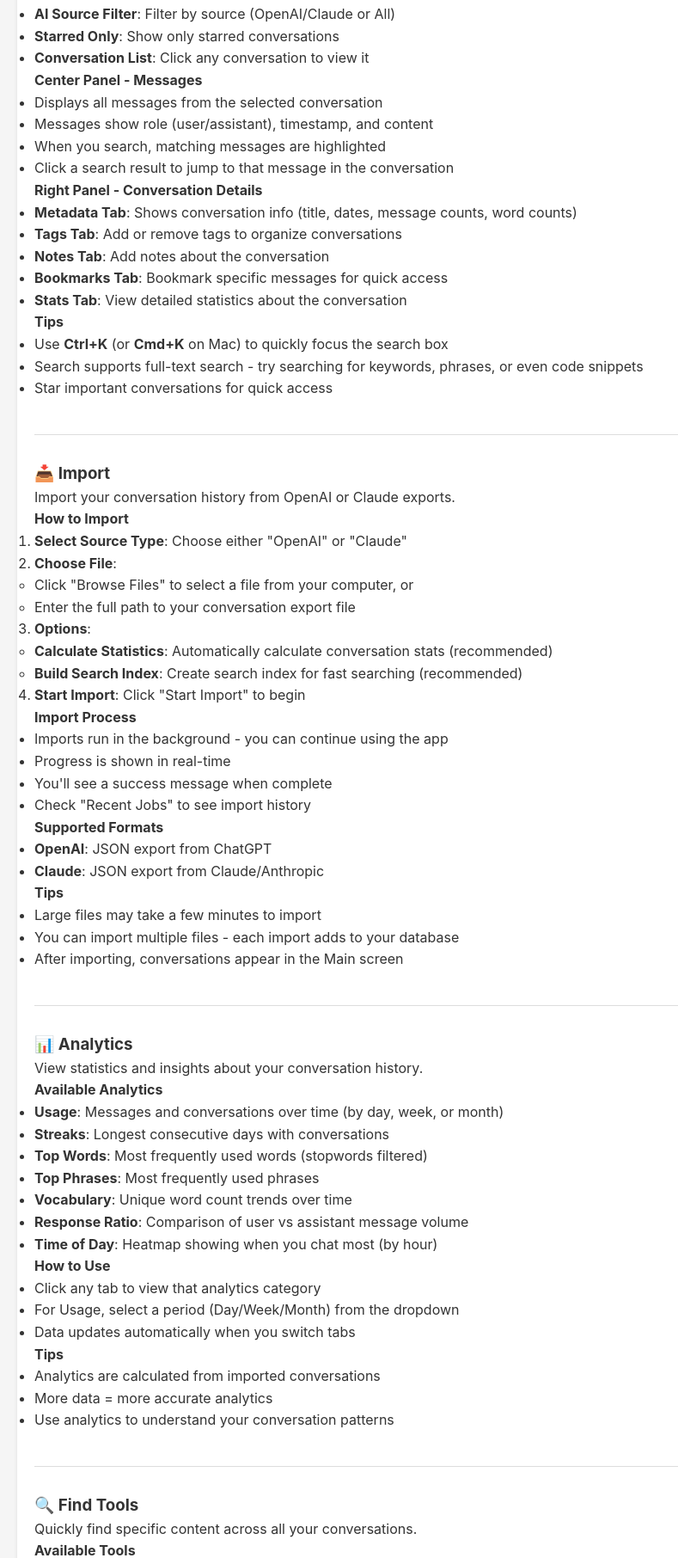
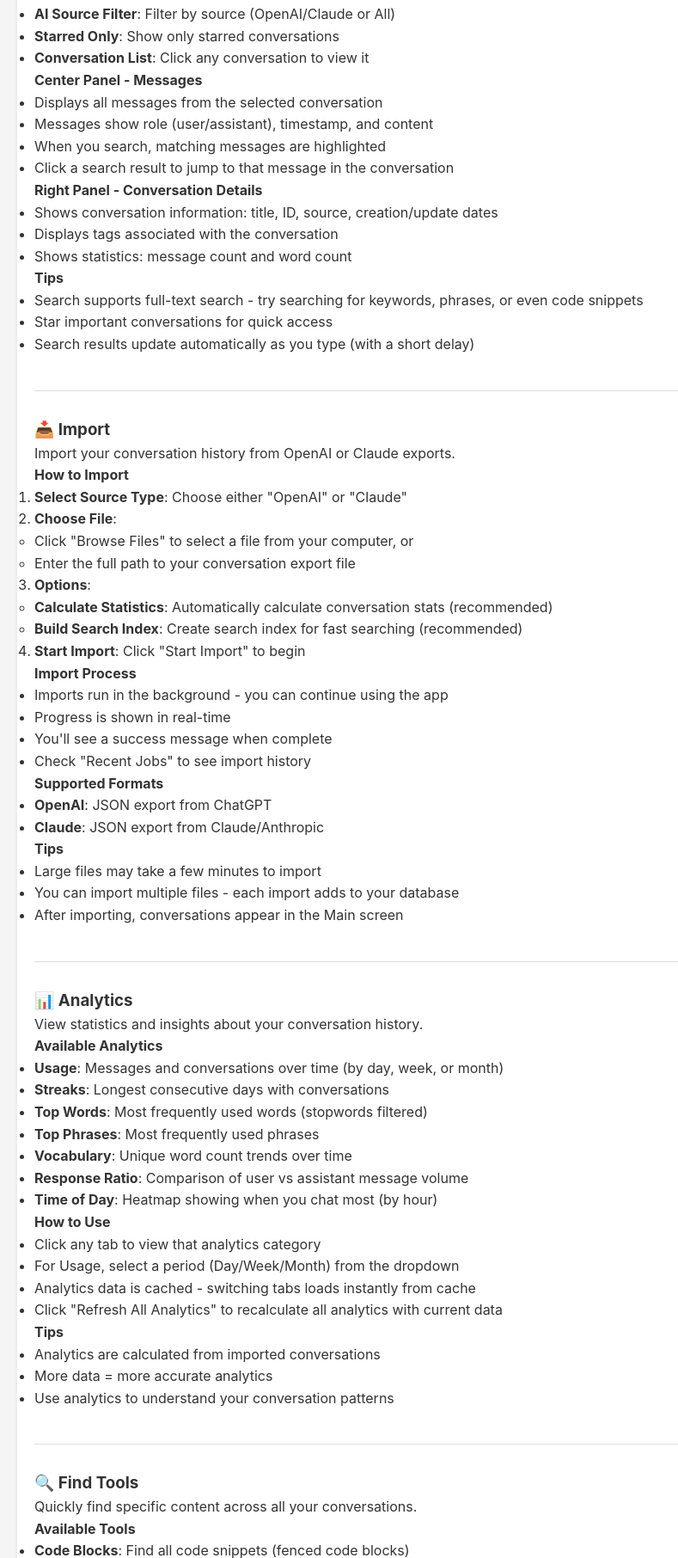
Before and after one commit to fox4snce/lode, a FastAPI app: page /help in a window 1280 px wide. Shown: the part 670-2482 px from the top of the page at 86% size, without its empty margins (0-789 px from the left). Run offline with FastAPI, Linux system fonts and the light colour scheme; some libraries are stand-ins or nearby versions.

Commit message:
Verify and fix help file accuracy - Created help_verification.md tracking all help statements - Removed false Ctrl+K keyboard shortcut claim (not implemented) - Fixed conversation details panel description (no tabs, just inline info) - Updated analytics description to mention caching and refresh button - All help statements now verified against actual code

```diff
--- a/templates/help.html
+++ b/templates/help.html
@@ -65,18 +65,16 @@
 
             <h4>Right Panel - Conversation Details</h4>
             <ul>
-                <li><strong>Metadata Tab</strong>: Shows conversation info (title, dates, message counts, word counts)</li>
-                <li><strong>Tags Tab</strong>: Add or remove tags to organize conversations</li>
-                <li><strong>Notes Tab</strong>: Add notes about the conversation</li>
-                <li><strong>Bookmarks Tab</strong>: Bookmark specific messages for quick access</li>
-                <li><strong>Stats Tab</strong>: View detailed statistics about the conversation</li>
+                <li>Shows conversation information: title, ID, source, creation/update dates</li>
+                <li>Displays tags associated with the conversation</li>
+                <li>Shows statistics: message count and word count</li>
             </ul>
 
             <h4>Tips</h4>
             <ul>
-                <li>Use <strong>Ctrl+K</strong> (or <strong>Cmd+K</strong> on Mac) to quickly focus the search box</li>
                 <li>Search supports full-text search - try searching for keywords, phrases, or even code snippets</li>
                 <li>Star important conversations for quick access</li>
+                <li>Search results update automatically as you type (with a short delay)</li>
             </ul>
         </div>
 
@@ -147,7 +145,8 @@
             <ul>
                 <li>Click any tab to view that analytics category</li>
                 <li>For Usage, select a period (Day/Week/Month) from the dropdown</li>
-                <li>Data updates automatically when you switch tabs</li>
+                <li>Analytics data is cached - switching tabs loads instantly from cache</li>
+                <li>Click "Refresh All Analytics" to recalculate all analytics with current data</li>
             </ul>
 
             <h4>Tips</h4>
```
